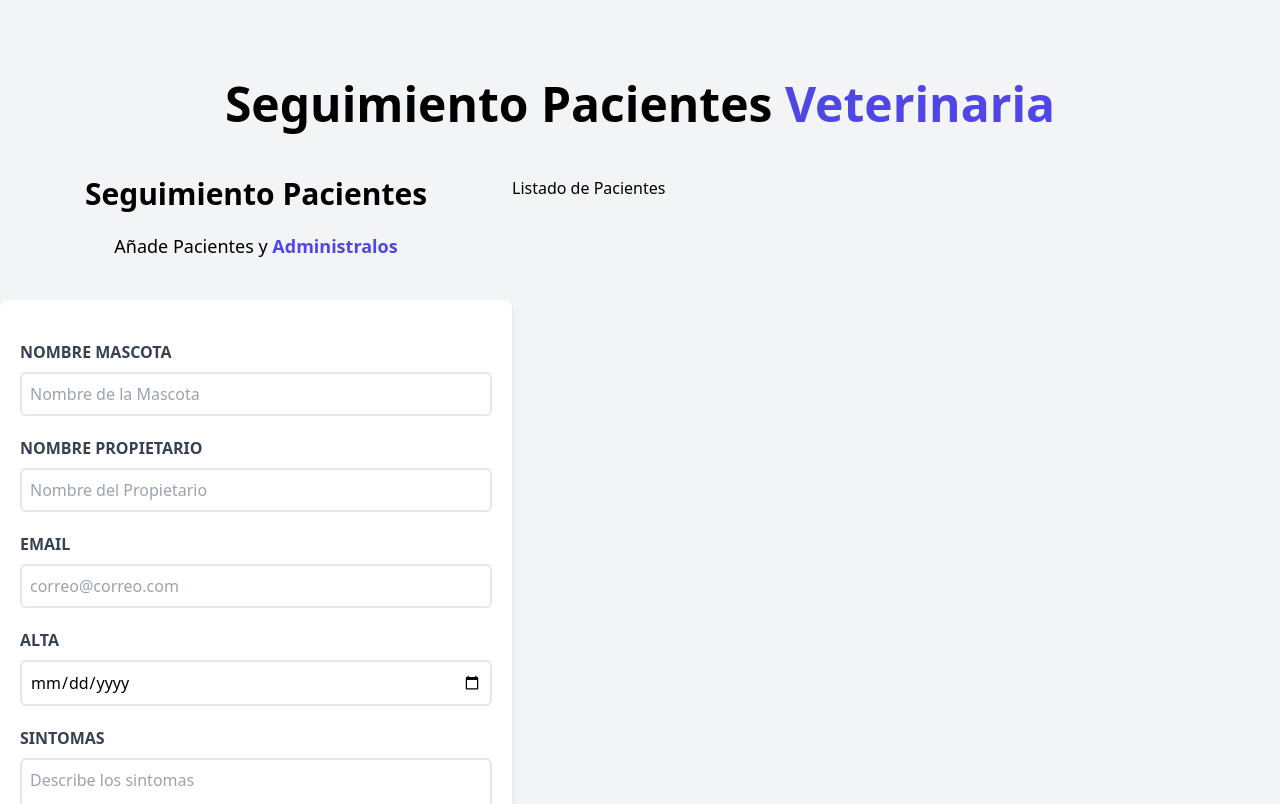
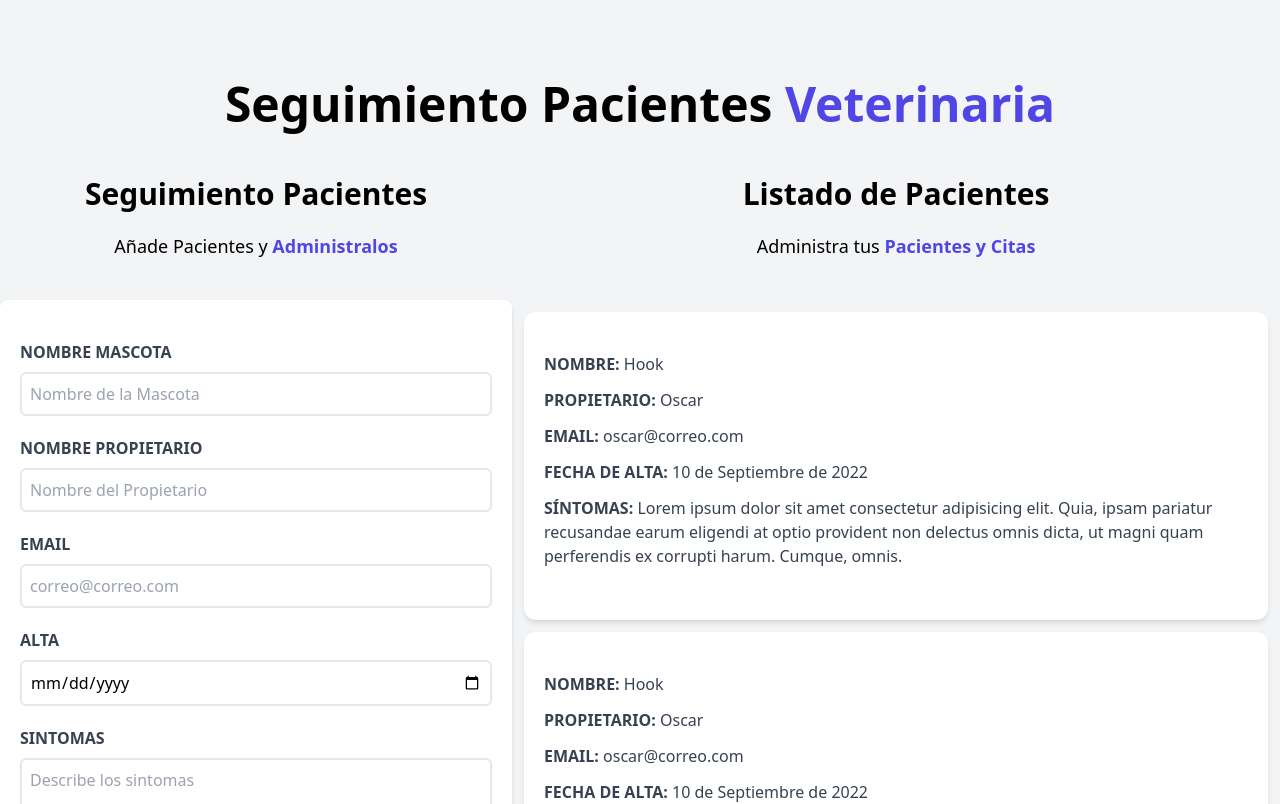
Before and after one commit to oscarandresdav/citas-react, a React (Vite) app: page / in a window 1280 px wide. Shown: the top 804 px of the page. Built offline with nearby package versions, Linux system fonts and the light colour scheme.

Commit message:
Creando el Listado de Pacientes

```diff
--- a/src/components/ListadoPacientes.jsx
+++ b/src/components/ListadoPacientes.jsx
@@ -1,7 +1,19 @@
+import Paciente from "./Paciente"
+
 const ListadoPacientes = () => {
   return (
-    <div className="w-1/2 lg:w-3/5">
-      <h2>Listado de Pacientes</h2>
+    <div className="md:w-1/2 lg:w-3/5">
+      <h2 className="font-black text-3xl text-center">Listado de Pacientes</h2>
+      <p className="text-lg mt-5 mb-10 text-center">
+        Administra tus {''}
+        <span className="text-indigo-600 font-bold">Pacientes y Citas</span>
+      </p>
+      <div className="md:h-screen md:overflow-y-scroll">
+        <Paciente />
+        <Paciente />
+        <Paciente />
+        <Paciente />
+      </div>
 
     </div>
   )
--- /dev/null
+++ b/src/components/Paciente.jsx
@@ -0,0 +1,30 @@
+import React from 'react'
+
+const Paciente = () => {
+  return (
+    <div className="m-3 bg-white shadow-md px-5 py-10 rounded-xl">
+        <p className="font-bold mb-3 text-gray-700 uppercase">
+          Nombre: {''}
+          <span className="font-normal normal-case">Hook</span>
+        </p>
+        <p className="font-bold mb-3 text-gray-700 uppercase">
+          Propietario: {''}
+          <span className="font-normal normal-case">Oscar</span>
+        </p>
+        <p className="font-bold mb-3 text-gray-700 uppercase">
+          Email: {''}
+          <span className="font-normal normal-case">oscar@correo.com</span>
+        </p>
+        <p className="font-bold mb-3 text-gray-700 uppercase">
+          Fecha de alta: {''}
+          <span className="font-normal normal-case">10 de Septiembre de 2022</span>
+        </p>
+        <p className="font-bold mb-3 text-gray-700 uppercase">
+          Síntomas: {''}
+          <span className="font-normal normal-case">Lorem ipsum dolor sit amet consectetur adipisicing elit. Quia, ipsam pariatur recusandae earum eligendi at optio provident non delectus omnis dicta, ut magni quam perferendis ex corrupti harum. Cumque, omnis.</span>
+        </p>
+      </div>
+  )
+}
+
+export default Paciente
```
